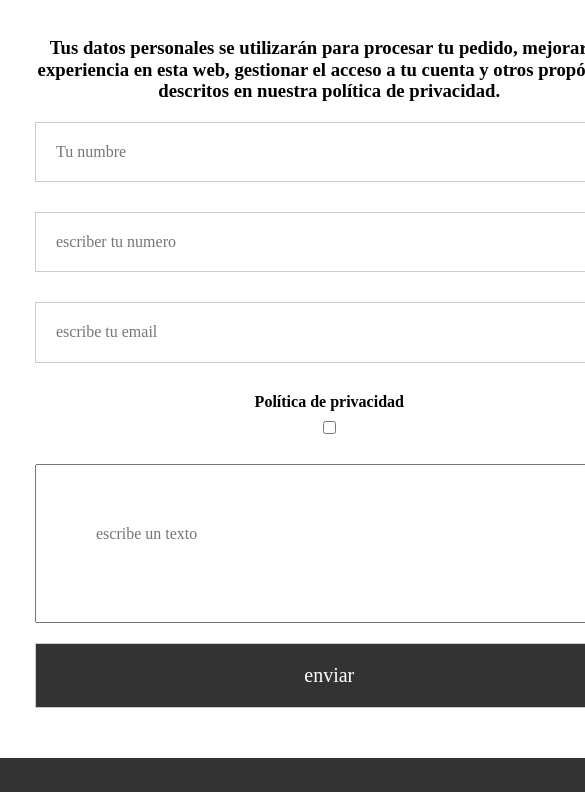
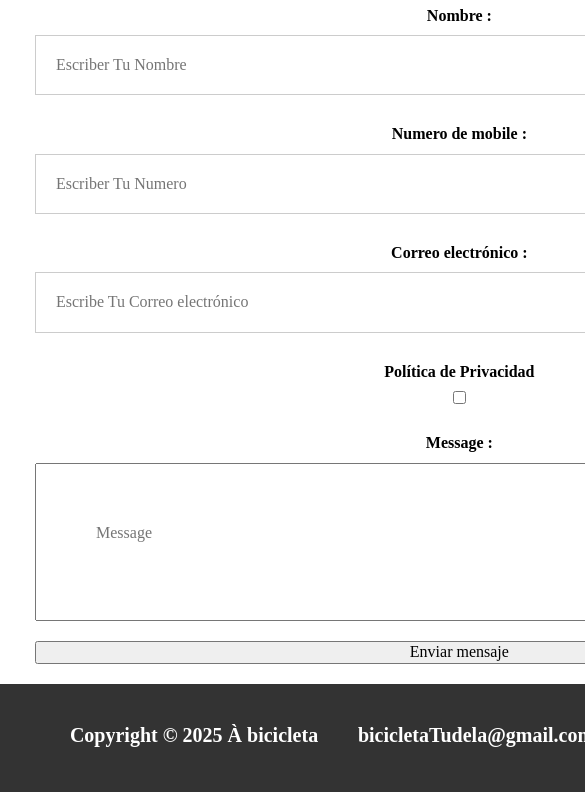
Before and after one commit to hamzaelharadi/ssh-web-site, a plain HTML site: page Views/presupuesto.html in a window 390 px wide. Shown: the part 447-1239 px from the top of the page, 585 px wide, since content can reach past the window. Drawn offline with Linux system fonts and the light colour scheme.

Commit message:
Update presupuesto.html

```diff
--- a/Views/presupuesto.html
+++ b/Views/presupuesto.html
@@ -1,105 +1,117 @@
 <!DOCTYPE html>
 <html lang="es">
   <head>
-        <meta name="" charset="utf-8">
-        <meta name="Bicicletas" content="Encuentra la bicicleta ideal y el mejor material ">
+    <meta charset="utf-8" />
+    <meta
+      name="Bicicletas"
+      content="Encuentra la bicicleta ideal y el mejor material "
+    />
 
     <!-- enlaces de font-family  -->
-        <link rel="preconnect" href="https://fonts.googleapis.com">
-        <link rel="preconnect" href="https://fonts.gstatic.com" crossorigin>
-        <link href="https://fonts.googleapis.com/css2?family=Open+Sans:ital,wght@0,300..800;1,300..800&display=swap" rel="stylesheet">
-
+    <link rel="preconnect" href="https://fonts.googleapis.com" />
+    <link rel="preconnect" href="https://fonts.gstatic.com" crossorigin />
+    <link
+      href="https://fonts.googleapis.com/css2?family=Open+Sans:ital,wght@0,300..800;1,300..800&display=swap"
+      rel="stylesheet"
+    />
 
     <!-- font Awsome  -->
-        <link rel="stylesheet" href="../CSS/all.css">
-        <link rel="stylesheet" href="../CSS/all.min.css">
+    <link rel="stylesheet" href="../CSS/all.css" />
+    <link rel="stylesheet" href="../CSS/all.min.css" />
 
     <!-- Normaliz  -->
-        <link rel="stylesheet" href="../CSS/normalize.css">
+    <link rel="stylesheet" href="../CSS/normalize.css" />
 
     <!-- enlace de style css -->
-        <link rel="stylesheet" href="../CSS/style.css">
+    <link rel="stylesheet" href="../CSS/style.css" />
     <title>presupuesto</title>
   </head>
 
   <body>
-
-
     <!--INCIO DE HEADER de la pagina del Presupuesto-->
 
     <header>
       <div class="contenido">
         <div class="elemtos">
           <div class="logo">
-                         <h3>Bicycle</h3>
+            <h1>Bicicletas</h1>
             <i class="fa-solid fa-bicycle"></i>
           </div>
 
-
-
           <nav class="nav-link">
-
-
-                        <a href="../Views/index.html">Inicio</a>
+            <a href="../ssh-web-site/Views/index.html">Inicio</a>
             <a href="../Views/productos.html">Productos</a>
-                        <a href="../Views/presupuesto.html">Presupuesto</a>
+            <a href="../ssh-web-site/Views/presupuesto.html">Presupuesto</a>
             <a href="../Views/Contacts.html">Contactos</a>
-
-
           </nav>
         </div>
       </div>
     </header>
     <!--FIN DE HEADER de la pagina del Presupuesto-->
 
-
-
     <!-- inicio section de la pagina del Presupuesto    -->
     <section>
-        <h1>SERVICIO AL CLIENTE - CONTACTO</h1>
+      <h2>SERVICIO AL CLIENTE - CONTACTO</h2>
 
       <div class="contenido">
-                 <h3>Tus datos personales se utilizarán para procesar tu pedido,
-             mejorar tu experiencia en esta web, gestionar el acceso a
-             tu cuenta y otros propósitos descritos en nuestra política de privacidad.</h3>
+
         <form class="contact">
+          <label>Nombre :</label>
+          <input
+            type="text"
+            id="text"
+            name="nombre"
+            placeholder="Escriber Tu Nombre"
+            required
+            minlength="3"
+            maxlength="50"
+          />
 
-                <input type="text" id="" placeholder="Tu numbre">
+          <label>Numero de mobile :</label>
+          <input
+            type="number"
+            id="number"
+            name="number"
+            placeholder="Escriber Tu Numero"
+            required
+          />
 
-                <input type="number" id="number" placeholder="escriber tu numero">
+          <label>Correo electrónico :</label>
+          <input
+            type="email"
+            id="email"
+            name="email"
+            placeholder="Escribe Tu Correo electrónico"
+            required
+          />
 
-                <input type="email" id="email" placeholder="escribe tu email">
+          <label class="check">Política de Privacidad</label>
+          <input type="checkbox" id="checkbox" name="checkbox" required />
 
-                     <label>Política de privacidad</label>
-                <input type="checkbox" id="checkbox" name="checkbox">
+          <label>Message :</label>
+          <textarea
+            id="mensaje"
+            name="message"
+            required
+            minlength="10"
+            maxlength="500"
+            placeholder="Message"
+          ></textarea>
 
-
-
-                <textarea name="message" placeholder="escribe un texto"></textarea>
-
-                 <input type="button" value="enviar">
-
+          <button type="submit">Enviar mensaje</button>
         </form>
       </div>
     </section>
     <!-- Fin section de la pagina del Presupuesto   -->
 
-
-
-
-
-
-
     <!-- Inicio de Footer de la pagina del Presupuesto -->
     <footer>
       <div class="contenido">
-
         <div class="alan">
-
-
-                <p> Copyright © 2025 À bicicleta </p>
-                <a href="mailto:bicycleTudela@gmail.com?subject=contacto">bicicletaTudela@gmail.com</a>
-
+          <p>Copyright © 2025 À bicicleta</p>
+          <a href="mailto:bicycleTudela@gmail.com?subject=contacto"
+            >bicicletaTudela@gmail.com</a
+          >
 
           <div class="socila">
             <i class="fa-brands fa-youtube"></i>
@@ -107,28 +119,10 @@
             <i class="fa-brands fa-square-instagram"></i>
             <i class="fa-brands fa-x-twitter"></i>
           </div>
-
         </div>
       </div>
-
     </footer>
     <!-- Fin de Footer de la pagina del Presupuesto -->
 
-
-
-        <!-- 5
-
-                     • Una página de presupuestos, que se llamará: presupuesto.html, en esta
-                     página se deberá crear un formulario con campos HTML5 que comprueben
-                      los datos introducidos por el usuario. Los campos del formulario de-
-                     berán ser:
-                     o Nombre
-                     o Email
-                     o Teléfono
-                     o Solicite más información (deberá ser un campo de texto multilínea)
-                     • Se deberá incluir un checkbox dónde los usuarios aceptarán la “Política de
-                     privacidad” de la empresa. Para que se puedan enviar los datos deberán
-                     estar cumplimentados todos los campos y deberá estar marcado el che-
-                     ckbox.-->
   </body>
 </html>
```
Lines whose indentation alone changed are shown as unchanged.
